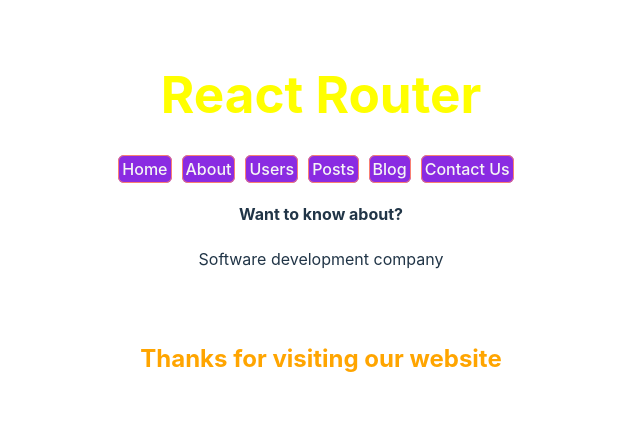
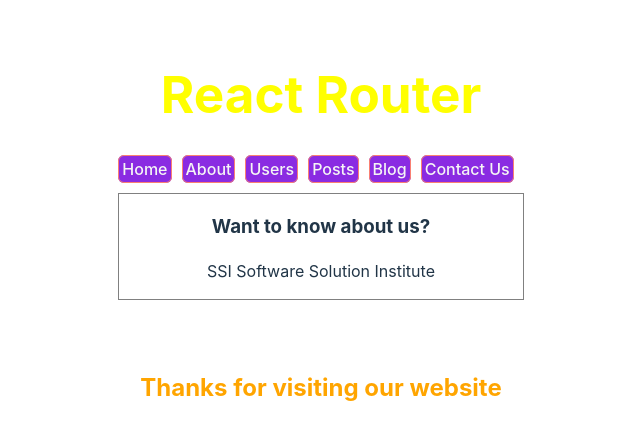
Before and after one commit to cssmh/introduction-to-react-router, a React (Vite) app: page /about in a window 1280 px wide. Shown: the top 440 px of the page, without its empty margins (319-959 px from the left). Built offline with nearby package versions, Linux system fonts and the light colour scheme.

Commit message:
some style added

```diff
--- a/src/component/About.jsx
+++ b/src/component/About.jsx
@@ -1,8 +1,14 @@
 const About = () => {
+
+    const aboutStyle = {
+         border: '1px solid gray',
+         marginTop: '12px'
+    }
+
     return (
-        <div>
-            <h4>Want to know about?</h4>
-            <p>Software development company</p>
+        <div style={aboutStyle}>
+            <h3>Want to know about us?</h3>
+            <p>SSI Software Solution Institute</p>
         </div>
     );
 };
--- a/src/component/Blog.jsx
+++ b/src/component/Blog.jsx
@@ -2,6 +2,7 @@
   return (
     <div>
       <h4>Nested routes react</h4>
+      <h5>From: https://reactrouter.com/en/main/start/tutorial</h5>
       <p>
         In React, nested routes refer to the concept of defining routes within
         the context of <br></br> another route. This is commonly used when you have a
--- a/src/component/ContactUs.jsx
+++ b/src/component/ContactUs.jsx
@@ -1,8 +1,7 @@
 const ContactUs = () => {
     return (
         <div>
-            <h4>Contact Us</h4>
-            <p>Need any help?</p>
+            <h3>Need any help?</h3>
             <p>Call: 01118327482 or join our discord</p>
         </div>
     );
--- a/src/component/Post.jsx
+++ b/src/component/Post.jsx
@@ -6,14 +6,14 @@
     border: "1px solid yellow",
     borderRadius: "10px",
     padding: "0 10px 20px 10px",
-    display: 'flex',
-    flexDirection: 'column',
+    display: "flex",
+    flexDirection: "column",
   };
   return (
     <div style={postStyle}>
       <h2>ID: {id}</h2>
       <h3>Title: {title}</h3>
-      <p style={{flexGrow: '1'}}>{body.slice(0, 200)}</p>
+      <p style={{ flexGrow: "1" }}>{body.slice(0, 200)}</p>
       <nav>
         <Link to={`/posts/${id}`}>Post Details</Link>
       </nav>
--- a/src/component/PostDetails.jsx
+++ b/src/component/PostDetails.jsx
@@ -1,4 +1,4 @@
-import { useLoaderData } from "react-router-dom";
+import { Link, useLoaderData } from "react-router-dom";
 
 const PostDetails = () => {
   const detailsDataAll = useLoaderData();
@@ -8,6 +8,9 @@
     <div>
       <h2>ID: {id}</h2>
       <h3>Title: {title}</h3>
+      <nav>
+        <Link to={"/posts"}>Back to all Posts</Link>
+      </nav>
     </div>
   );
 };
--- a/src/component/UserDetails.jsx
+++ b/src/component/UserDetails.jsx
@@ -11,7 +11,7 @@
       <h3>Name: {name}</h3>
       <p>Email: {email}</p>
       <nav>
-        <Link to={"/users"}>Go to Users again</Link>
+        <Link to={"/users"}>Back to all Users</Link>
       </nav>
     </div>
   );
```
